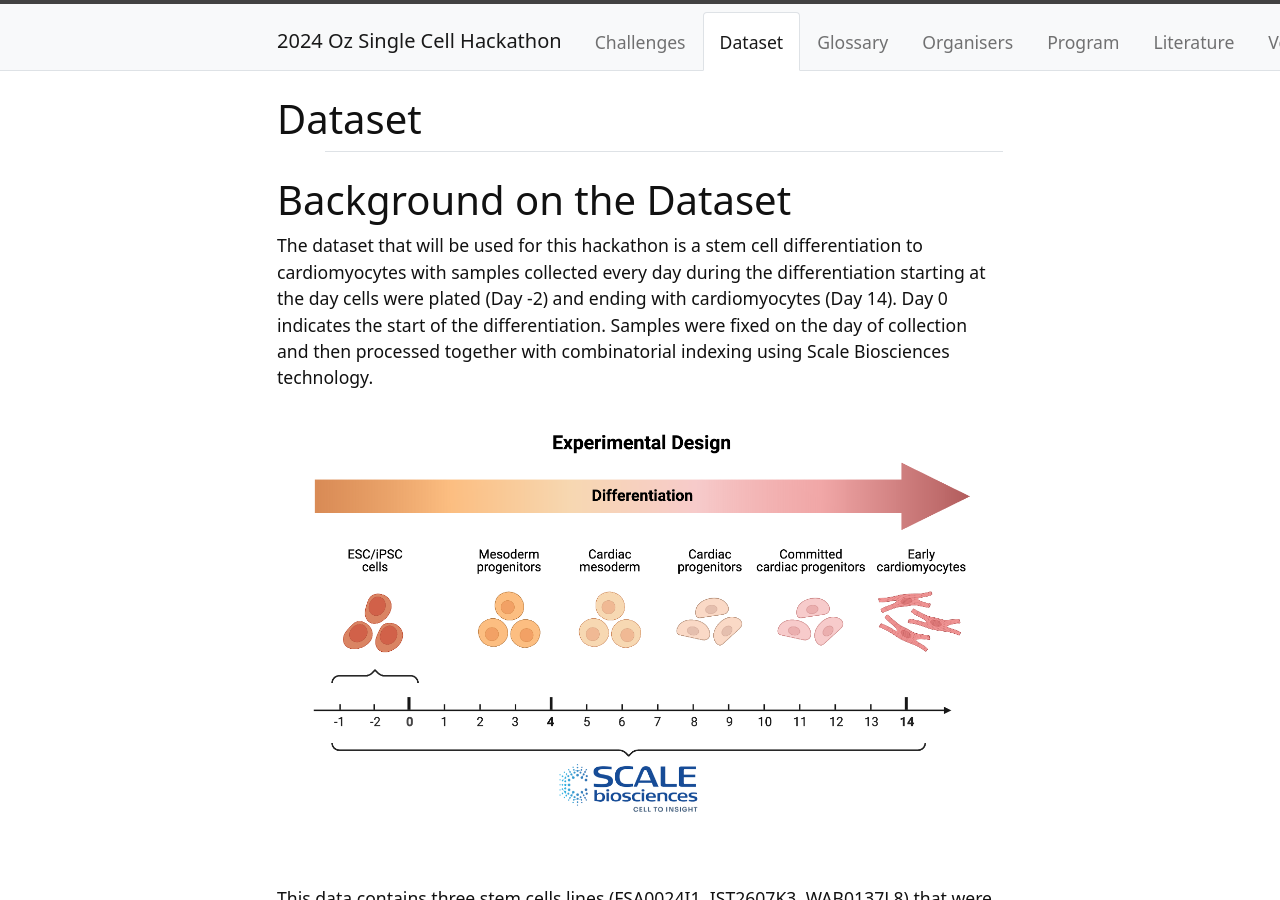
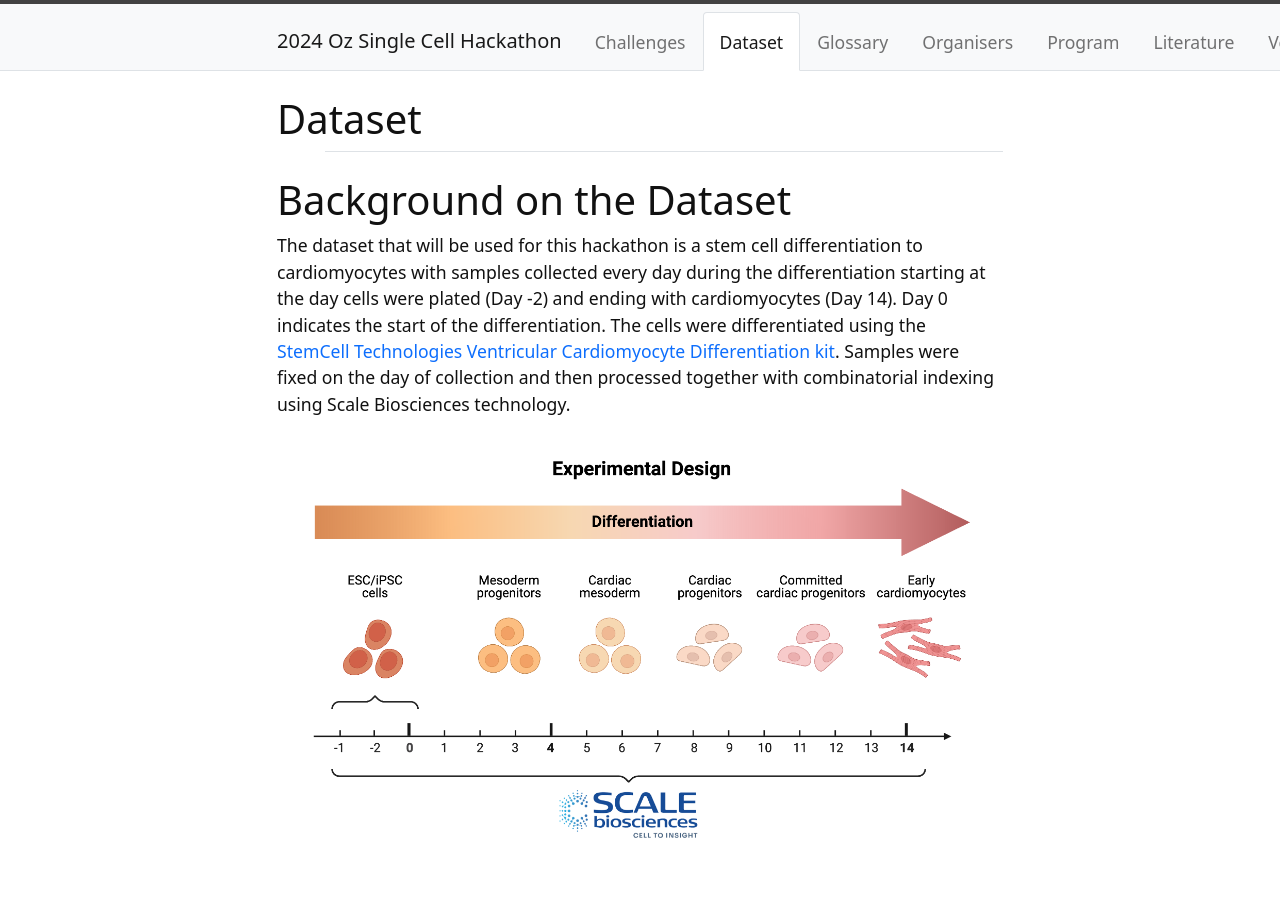
Before and after one commit to ghar1821/2024-OSC-hackathon, a Jekyll site: the page built from content/dataset.md, in a window 1280 px wide and 900 px high. Built offline with Jekyll 4.4.1, drawn with Linux system fonts in a browser that asks for light colours; part of the change alters nothing that is shown; some of the changed text lies outside the part shown.

Commit message:
updated details about dataset and methods

```diff
--- a/content/dataset.md
+++ b/content/dataset.md
@@ -6,7 +6,7 @@ nav: Dataset
 <!-- {% include figure.html img="data_sponsor.png" %} -->
 
 # Background on the Dataset
-The dataset that will be used for this hackathon is a stem cell differentiation to cardiomyocytes with samples collected every day during the differentiation starting at the day cells were plated (Day -2) and ending with cardiomyocytes (Day 14). Day 0 indicates the start of the differentiation. Samples were fixed on the day of collection and then processed together with combinatorial indexing using Scale Biosciences technology.
+The dataset that will be used for this hackathon is a stem cell differentiation to cardiomyocytes with samples collected every day during the differentiation starting at the day cells were plated (Day -2) and ending with cardiomyocytes (Day 14). Day 0 indicates the start of the differentiation. The cells were differentiated using the [StemCell Technologies Ventricular Cardiomyocyte Differentiation kit](https://www.stemcell.com/products/stemdiff-cardiomyocyte-kit.html). Samples were fixed on the day of collection and then processed together with combinatorial indexing using Scale Biosciences technology.
 
 
 {% include figure.html img="Experimental_Design.png" alt="Experimental Design" width="100%" %}
@@ -26,17 +26,17 @@ This dataset only has a few different metadata fields. This icludes:
 - **Day**: The collection day each cell was collected and fixed
 - **Sex**: The sex of the donor that the iPSC line was generated from
 
-| orig.ident |     nCount_RNA |      nFeature_RNA |   Barcode | CellLine |       Day |
-| --- | --- | --- | --- | --- | --- |
-| SeuratProject |  6642.99981199999 |        3462 |   AAACCATAGGCAGGTCCGTAGGTCAGCTT |   WAB0137L8 |      Day-1 |
-| SeuratProject |  17163.0002339001 |        6789 |   AAACCATAGGCAGGTCCGTTAAGTCCTGA |   WAB0137L8 |      Day-1 |
-| SeuratProject |  11131.0002034 |   5248 |   AAACCATAGGCAGGTCCGTTCCGGCTTAT |   FSA0024I1 |      Day-1 |
-| SeuratProject |  18820.0002576 |   6886 |   AAACCATAGTCAACGTAAGAGCCGTAGTT |   FSA0024I1 |      Day-1 |
-| SeuratProject |  15492.0002927 |   6469 |   AAACTCCAAACGCGAGATTGTAGCAGCTA |   WAB0137L8 |      Day-1 |
-| SeuratProject |  15993.0000964 |   6711 |   AAACTCCAAGCAGGTCCGTCCGCTAAGAG |   WAB0137L8 |      Day-1 |
-| SeuratProject |  20849.0000901 |   7491 |   AAATCGTTCGCAGGTCCGTACGGCGTTAA |   WAB0137L8 |      Day-1 |
-| SeuratProject |  41359.9987672 |   9909 |   AAATTCCTCACGCGAGATTGTAGGCTGCA |   WAB0137L8 |      Day-1 |
-| SeuratProject |  23723.999869 |    8025 |   AAATTCCTCGCAGGTCCGTTATTGCTGGA |   WAB0137L8 |      Day-1 |
+| orig.ident |     nCount_RNA |      nFeature_RNA |   Barcode | CellLine |       Day | Sex |
+| --- | --- | --- | --- | --- | --- | --- |
+| SeuratProject |  6642.99981199999 |        3462 |   AAACCATAGGCAGGTCCGTAGGTCAGCTT |   WAB0137L8 |      Day-1 | Female |
+| SeuratProject |  17163.0002339001 |        6789 |   AAACCATAGGCAGGTCCGTTAAGTCCTGA |   WAB0137L8 |      Day-1 | Female |
+| SeuratProject |  11131.0002034 |   5248 |   AAACCATAGGCAGGTCCGTTCCGGCTTAT |   FSA0024I1 |      Day-1 | Female |
+| SeuratProject |  18820.0002576 |   6886 |   AAACCATAGTCAACGTAAGAGCCGTAGTT |   FSA0024I1 |      Day-1 | Female |
+| SeuratProject |  15492.0002927 |   6469 |   AAACTCCAAACGCGAGATTGTAGCAGCTA |   WAB0137L8 |      Day-1 | Female |
+| SeuratProject |  15993.0000964 |   6711 |   AAACTCCAAGCAGGTCCGTCCGCTAAGAG |   WAB0137L8 |      Day-1 | Female |
+| SeuratProject |  20849.0000901 |   7491 |   AAATCGTTCGCAGGTCCGTACGGCGTTAA |   WAB0137L8 |      Day-1 | Female |
+| SeuratProject |  41359.9987672 |   9909 |   AAATTCCTCACGCGAGATTGTAGGCTGCA |   WAB0137L8 |      Day-1 | Female |
+| SeuratProject |  23723.999869 |    8025 |   AAATTCCTCGCAGGTCCGTTATTGCTGGA |   WAB0137L8 |      Day-1 | Female |
 
 
 # Accessing the Dataset
```
